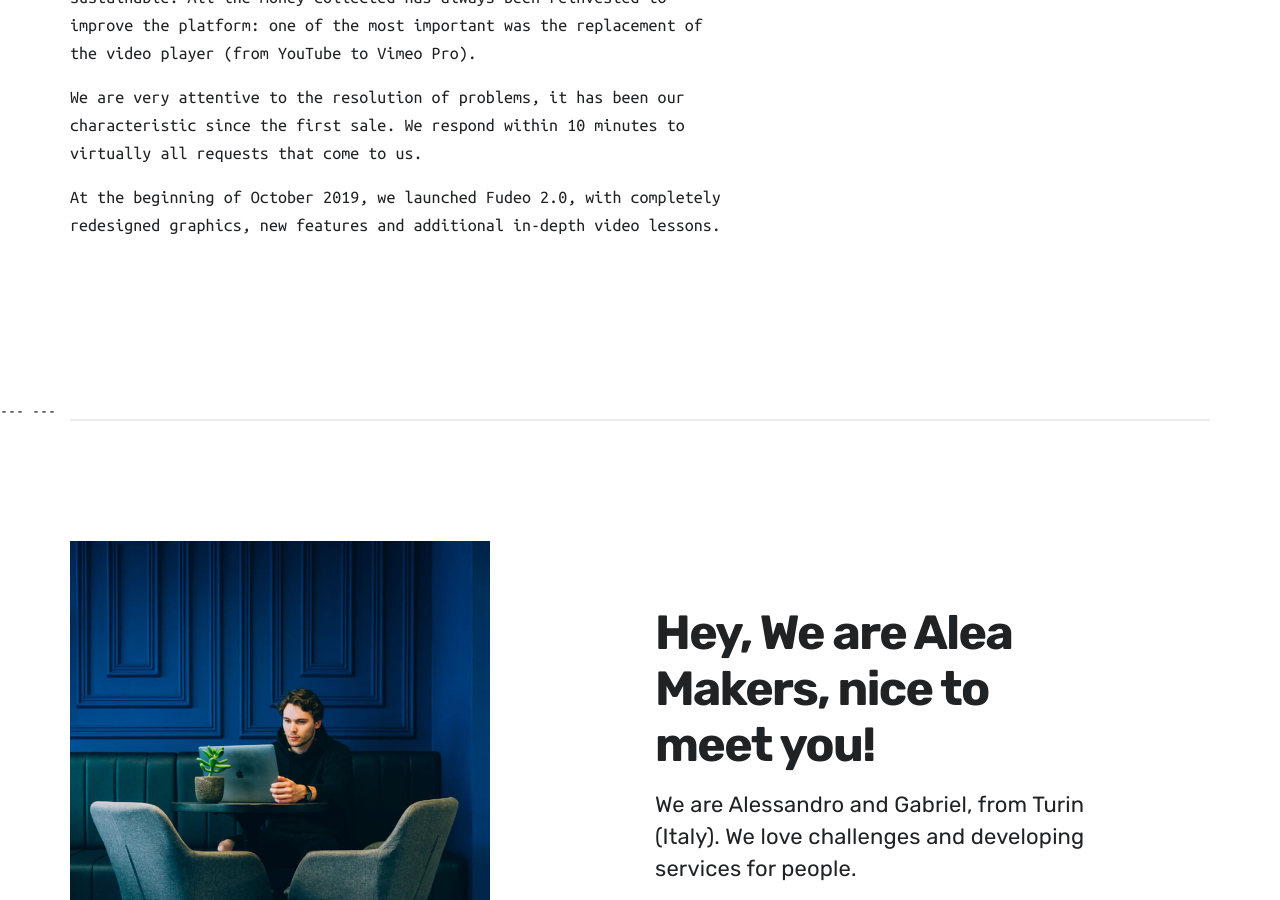
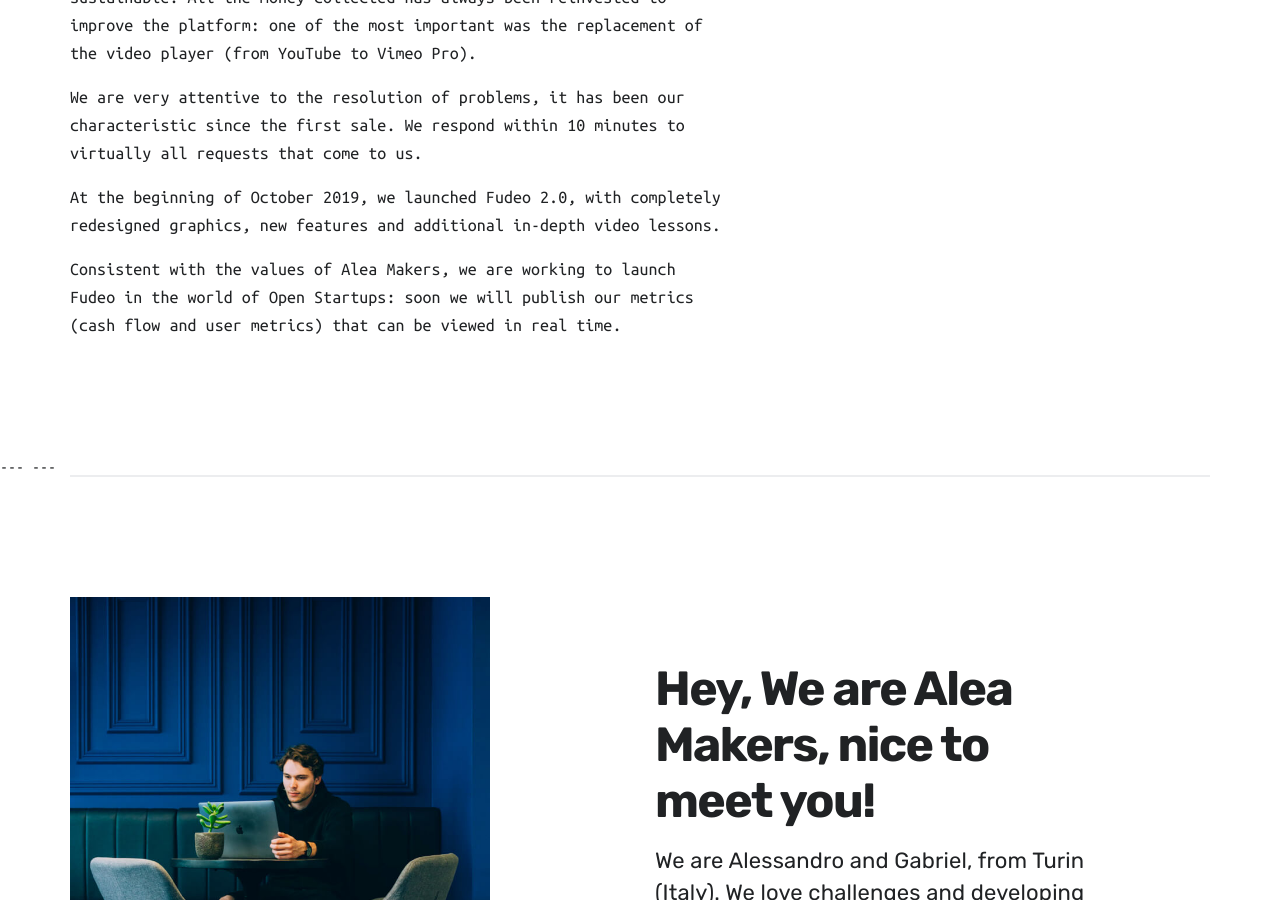
Before and after one commit to alea-git/alea-git.github.io, a Jekyll site: the page built from _projects/mobile-app.md, in a window 1280 px wide and 900 px high, scrolled down 2672 px. Built offline with Jekyll 4.4.1, drawn with Linux system fonts in a browser that asks for light colours; nearby versions of some CDN libraries.

Commit message:
Updated '_projects/mobile-app.md' via CloudCannon

```diff
--- a/_projects/mobile-app.md
+++ b/_projects/mobile-app.md
@@ -39,4 +39,4 @@ We are very attentive to the resolution of problems, it has been our characteris
 
 At the beginning of October 2019, we launched Fudeo 2.0, with completely redesigned graphics, new features and additional in-depth video lessons.
 
-&nbsp;
+Consistent with the values of Alea Makers, we are working to launch Fudeo in the world of Open Startups: soon we will publish our metrics (cash flow and user metrics) that can be viewed in real time.
```
